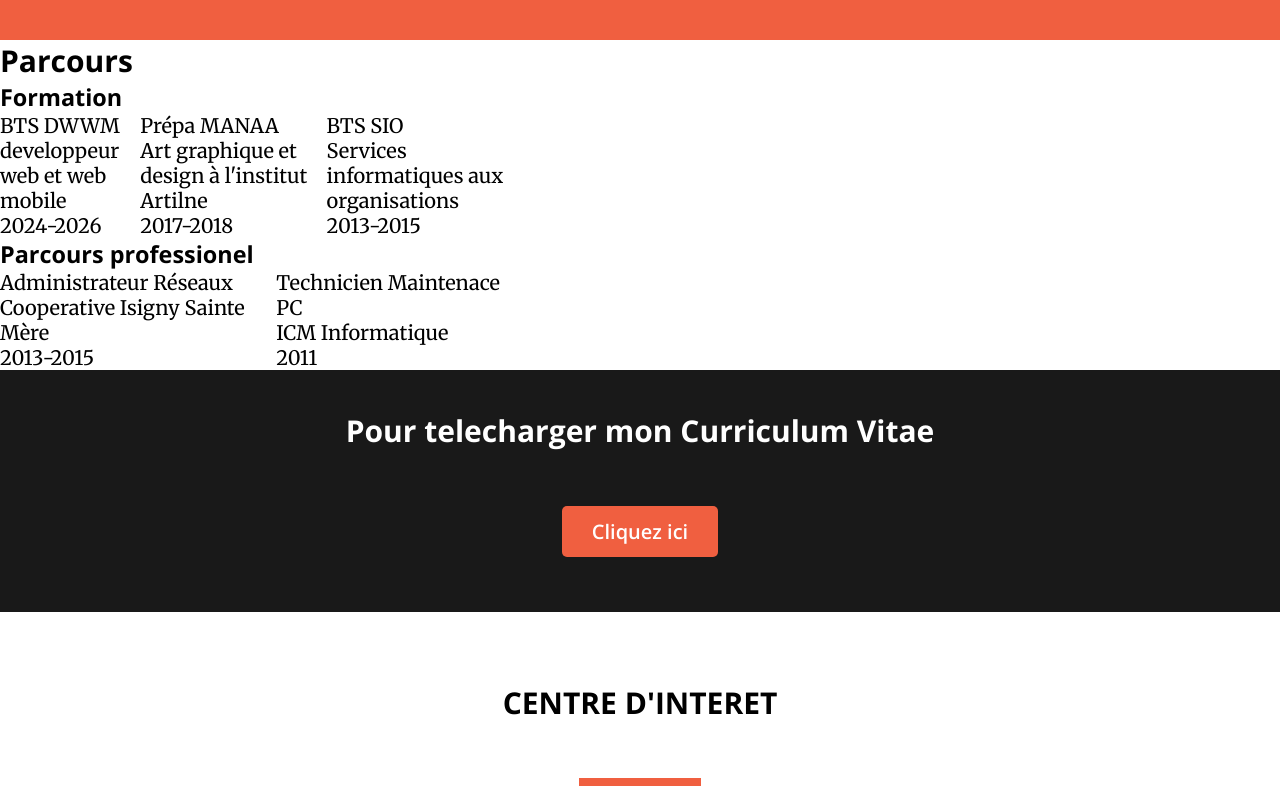
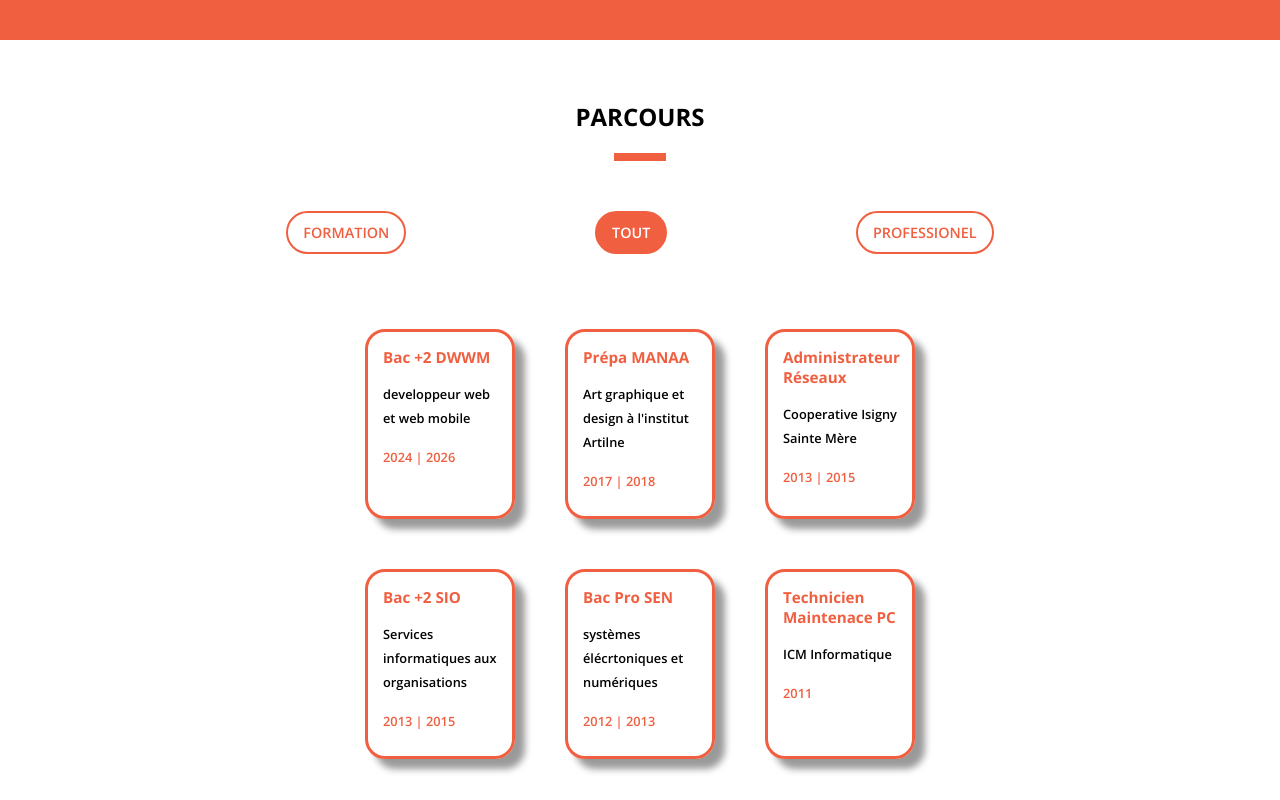
Before and after one commit to Sluuuurp/site-portfolio, a plain HTML site: page index.html in a window 1280 px wide. Shown: the part 1160-1960 px from the top of the page. Drawn offline with nearby package versions, Linux system fonts and the light colour scheme.

Commit message:
Ajout de la section Parcours et du fichier js

```diff
--- a/css/styles.css
+++ b/css/styles.css
@@ -3,6 +3,10 @@ dimension limite 1400 px
 
 mediaquery en dessous des elmements en relation */
 @import url('https://fonts.googleapis.com/css2?family=Merriweather:ital,wght@0,300;0,400;0,700;0,900;1,300;1,400;1,700;1,900&family=Open+Sans:ital,wght@0,300..800;1,300..800&display=swap');
+
+html{
+    scroll-behavior: smooth
+}
 
 :root {
     --primary-color: #F05F40;
@@ -22,7 +26,7 @@ mediaquery en dessous des elmements en relation */
 body{
     max-width: 1400px;
     margin: auto;
-    font-size: 1.25rem;
+    font-size: 1.rem;
     /* inserer un background idependant (pourquoi pas avec une effet paralax) */
 
 }
@@ -63,6 +67,10 @@ nav{
     justify-content: space-between;
     align-items: center;
     flex-grow: 1;
+
+    a:hover{
+        color: var(--primary-color);
+        }
 }
 
 ul{
@@ -81,10 +89,11 @@ ul{
     margin-top: 20vh;
     max-width: 40%;
     text-align: center;
+    font-size: 1.1rem;
 }
 
 .ligne{
-    width: 25%;
+    width: 18%;
     height: 8px;
     background-color: var(--primary-color);
     margin: 10% auto;
@@ -110,10 +119,10 @@ ul{
 }
 
 .ligne-blanche{
-    width: 16%;
-    height: 10px;
+    width: 10%;
+    height: 8px;
     background-color: var(--white-police);
-    margin: 5% auto;
+    margin: 30px auto;
 }
 
 .a-propos__contenu{
@@ -123,6 +132,93 @@ ul{
     color: var(--white-police);
 }
 
+
+/********************** PARCOURS ***************************/
+
+.parcours{
+    margin: 60px 0;
+    display: flex;
+    flex-direction: column;
+    align-items: center;
+}
+
+.parcours__ligne{
+    width: 4%;
+    height: 8px;
+    background-color: var(--primary-color);
+    margin: 20px auto;
+}
+
+.parcours__bouton-tri{
+    margin-top: 30px;
+    display: flex;
+    width: 70%;
+    justify-content: space-around;
+}
+
+.bouton-tri{
+    border: 2px solid #F05F40;
+    color: var(--primary-color);
+    border-radius: 25px;
+    padding: 10px 15px;
+    font-family: var(--titre);
+    font-weight: 600;
+    font-size: 0.90rem;
+}
+
+.bouton-tri:hover{
+    color: var(--white-police);
+    background-color: var(--primary-color);
+}
+
+.selectionner{
+    color: var(--white-police);
+    background-color: var(--primary-color);
+}
+
+.parcours__liste-tuile{
+    margin-top: 50px;
+    width: 50%;
+    display: flex;
+    justify-content: center;
+    flex-wrap: wrap;
+}
+
+.parcours__tuile{
+    width: 150px;
+    height: 190px;
+    margin: 25px;
+    padding: 15px;
+    border-radius: 20px;
+    border: 3px solid #F05F40;
+    box-shadow: 10px 10px 7px rgba(0, 0, 0, 0.4);
+    transition: transform 0.3s ease-out, box-shadow 0.3s ease;
+
+}
+
+
+.parcours__tuile h3{
+    font-size: 0.95rem;
+    color: #F05F40;
+
+}
+
+.parcours__tuile p{
+    margin: 15px 0;
+    font-size: 0.80rem;
+    line-height: 24px;
+    font-family: var(--titre);
+    font-weight: 600;
+}
+
+.parcours__tuile p:nth-child(3){
+    font-weight: 600;
+    color: #F05F40;
+}
+
+.hidden{
+    display: none;
+}
 
 /********************** POUR TELECHARGER ***************************/
 
@@ -154,8 +250,9 @@ ul{
 
 /********************** CENTRE D'INTERET ***************************/
 .centre_interet{
+    width: 60%;
     text-align: center;
-    margin: 70px 0px;
+    margin: 70px auto;
     overflow-y: clip;
 }
 
@@ -165,25 +262,25 @@ ul{
     justify-content: center;
     gap: 60px;
     margin-top: 70px;
-    height: 735px;
+    height: 500px;
 }
 
 .tuile_centre_interet img{
-    width: 350px;
+    width: 250px;
     aspect-ratio: 1/2.1;
 }
 
 .centre_interet__ligne{
-    width: 9.60%;
+    width: 6%;
     height: 8px;
     background-color: var(--primary-color);
-    margin: 55px auto;
+    margin: 25px auto;
 }
 
 .tuile_texte{
     position: absolute;
-    top: 93.5%;
-    width: 350px;
+    top: 90%;
+    width: 250px;
     background-color: var(--secondary-color);
     color: var(--white-police);
     line-height: 35px;
@@ -191,7 +288,7 @@ ul{
     padding-top: 7px;
 
     p{
-        font-size: 1rem;
+        font-size: 0.80rem;
         padding-top: 5px;
     }
 }
@@ -202,8 +299,8 @@ article:hover .tuile_texte{
 }
 
 @keyframes transi {
-    0%{ top: 93.5%;}
-    100%{top: 65.2%}
+    0%{ top:90%;}
+    100%{top: 55.2%}
 }
 
 
@@ -224,7 +321,7 @@ form{
 }
 
 label{
-    font-size: 1.35rem;
+    font-size: 1.20rem;
     margin: 15px 0;
 }
 
@@ -256,7 +353,7 @@ input{
 }
 
 textarea{
-    height: 300px;
+    height: 220px;
     font-size: 1.1rem;
     resize: vertical;
 }
@@ -275,9 +372,9 @@ textarea{
 
 .contact__ligne{
     background-color: var(--primary-color);
-    width: 5.70%;
+    width: 3.50%;
     height: 8px;
-    margin: 40px 0;
+    margin: 25px 0;
 }
 
 .fa-solid{
--- a/index.html
+++ b/index.html
@@ -6,6 +6,7 @@
     <meta name="viewport" content="width=device-width, initial-scale=1.0">
     <link rel="stylesheet" href="https://cdnjs.cloudflare.com/ajax/libs/font-awesome/6.0.0-beta3/css/all.min.css">
     <link rel="stylesheet" href="css/styles.css">
+    <script src="main.js" defer></script>
     <title>Document</title>
 </head>
 
@@ -62,43 +63,56 @@
 
         <section id="Parcours" class="parcours">
 
-            <h2>Parcours</h2>
+            <h2>PARCOURS</h2>
 
-            <h3>Formation</h3>
+            <div class="parcours__ligne">
+            </div>
 
-            <ul>
-                <li>
-                    <p>BTS DWWM</p>
+            <div class="parcours__bouton-tri">
+                <div class="bouton-tri">FORMATION</div>
+
+                <div class="bouton-tri selectionner">TOUT</div>
+
+                <div class="bouton-tri">PROFESSIONEL</div>
+            </div>
+
+            <div class="parcours__liste-tuile">
+                <article class="parcours__tuile FORMATION">
+                    <h3>Bac +2 DWWM</h3>
                     <p>developpeur web et web mobile</p>
-                    <p>2024-2026</p>
-                </li>
-                <li>
-                    <p>Prépa MANAA</p>
+                    <p>2024 | 2026</p>
+                </article>
+
+                <article class="parcours__tuile FORMATION">
+                    <h3>Prépa MANAA</h3>
                     <p>Art graphique et design à l'institut Artilne</p>
-                    <p>2017-2018</p>
-                </li>
-                <li>
-                    <p>BTS SIO</p>
+                    <p>2017 | 2018</p>
+                </article>
+
+                <article class="parcours__tuile PROFESSIONEL">
+                    <h3>Administrateur Réseaux</h3>
+                    <p>Cooperative Isigny Sainte Mère</p>
+                    <p>2013 | 2015</p>
+                </article>
+
+                <article class="parcours__tuile FORMATION">
+                    <h3>Bac +2 SIO</h3>
                     <p>Services informatiques aux organisations</p>
-                    <p>2013-2015</p>
-                </li>
-            </ul>
+                    <p>2013 | 2015</p>
+                </article>
 
+                <article class="parcours__tuile FORMATION">
+                    <h3>Bac Pro SEN</h3>
+                    <p>systèmes élécrtoniques et numériques</p>
+                    <p>2012 | 2013</p>
+                </article>
 
-            <h3>Parcours professionel</h3>
-
-            <ul>
-                <li>
-                    <p>Administrateur Réseaux</p>
-                    <p>Cooperative Isigny Sainte Mère</p>
-                    <p>2013-2015</p>
-                </li>
-                <li>
-                    <p>Technicien Maintenace PC</p>
+                <article class="parcours__tuile PROFESSIONEL">
+                    <h3>Technicien Maintenace PC</h3>
                     <p>ICM Informatique</p>
                     <p>2011</p>
-                </li>
-            </ul>
+                </article>
+            </div>
 
         </section>
 
@@ -144,7 +158,8 @@
                         <h3>Mangas</h3>
                         <p>Lorem ipsum dolor, sit amet consectetur adipisicing elit. Rem at ipsum ex quis repellat. Alias nobis
                             qui soluta magnam consequuntur nulla earum omnis quasi iure nemo, minima laudantium, voluptas
-                            distinctio.</p>
+                            distinctio. f:c ezjvnd zjf jzvzjdh vzkrjzkv,
+                        </p>
                     </div>
 
                     <img src="assets/img/73983371.png" alt="Mangas">
--- /dev/null
+++ b/main.js
@@ -0,0 +1,47 @@
+// gestion de l'anim des tuiles
+
+const tuiles = document.querySelectorAll(".parcours__tuile")
+
+tuiles.forEach(tuile =>{
+    tuile.addEventListener('mouseover', (e) =>{
+        const tuilePlacement = tuile.getBoundingClientRect(); //recup poisition de la tuile
+        const tuileCentreX = tuilePlacement.left + tuilePlacement.width / 2;
+        const tuileCentreY = tuilePlacement.top + tuilePlacement.height / 2;
+
+        const mouseX = e.clientX; //position de la souris
+        const mouseY = e.clientY;
+
+        const distCentreX = (mouseX - tuileCentreX) / (tuilePlacement.width / 2)
+        const distCentreY = (mouseY - tuileCentreY) / (tuilePlacement.height / 2)
+
+        tuile.style.transform = `rotateX(${distCentreY *30}deg) rotateY(${distCentreX *30}deg)`
+    })
+
+    tuiles.forEach(tuile => {
+        tuile.addEventListener('mouseleave', () => {
+            tuile.style.transform = 'rotateX(0deg) rotateY(0deg)'
+        })
+    })
+})
+
+//gestion du tri
+//recup bouton
+const boutons = document.querySelectorAll(".bouton-tri")
+//gestion de la selection des boutons
+boutons.forEach(bouton=>{
+    bouton.addEventListener('click', ()=> {
+        boutons.forEach(bouton => {bouton.classList.remove("selectionner")}) //deselectionne
+        bouton.classList.add("selectionner") //selectiionne
+
+        //affichage des tuiles
+        tuiles.forEach(tuile => {
+            tuile.classList.remove('hidden')//remise a zero
+            if (bouton.textContent === "TOUT"){
+                tuile.classList.remove('hidden')
+            }
+            else if (tuile.classList[1] !== bouton.textContent){
+                tuile.classList.add('hidden')
+            }
+        })
+    })
+})
```
